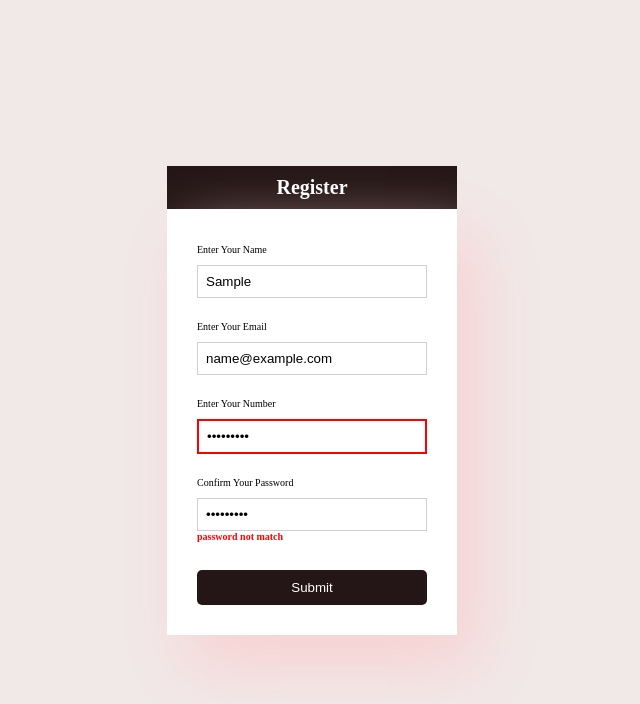
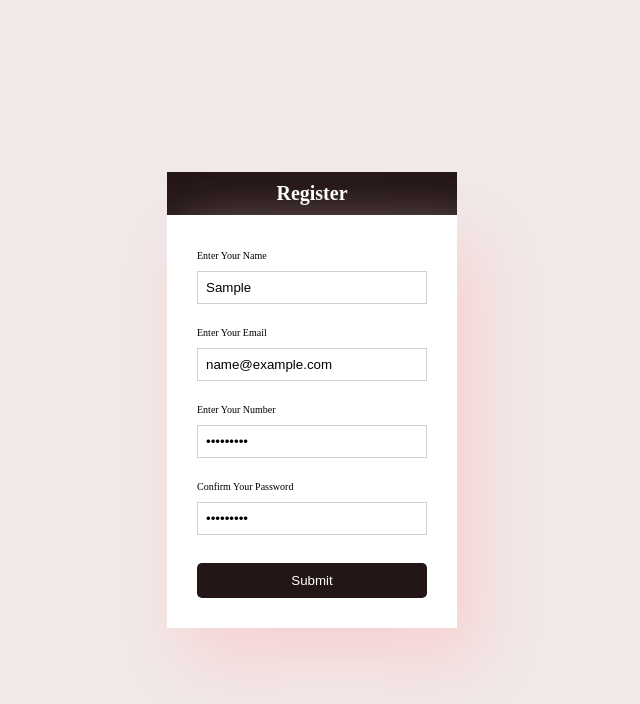
Before and after one commit to abdurDaily/jsValidation, a plain HTML site: page index.html in a window 1280 px wide. Both pictures are taken after typing "Sample", "name@example.com", "Sample123", "Sample123" into the empty fields and a click on the button "Submit". Shown: the whole page, without its empty margins (328-968 px from the left). Drawn offline with Linux system fonts and the light colour scheme.

Commit message:
Add files via upload

```diff
--- a/index.html
+++ b/index.html
@@ -11,7 +11,7 @@
         <div class="container">
             <h4>Register</h4>
             <div class="card">
-                <form action="https://www.w3schools.com/" method="get">
+                <form action="" method="get">
                     <label for="name">enter your name</label>
                     <input class="name" name="name" type="text" placeholder="enter your name">
                     <small class="name-error">Name Field Is Required.</small>
--- a/js/app.js
+++ b/js/app.js
@@ -1,6 +1,7 @@
 let form = document.querySelector('button');
 
 form.addEventListener('click',function(e){
+    e.preventDefault();
     let name = document.querySelector('.name');
     let email = document.querySelector('.email');
     let number = document.querySelector('.number');
@@ -14,28 +15,48 @@ form.addEventListener('click',function(e){
 
 
     if(name.value === ''){
-            e.preventDefault();
             name.classList.add('error');
             nameError.classList.add('textError');
             return false;
+        }else{
+            name.classList.remove('error');
+            nameError.classList.remove('textError');
         }
+
+
+
         if(email.value === ''){
-            e.preventDefault();
             email.classList.add('error');
             emailError.classList.add('textError');
             return false;
+        }else{
+            email.classList.remove('error');
+            emailError.classList.remove('textError');
         }
+
+
+
         if(number.value === ''){
-            e.preventDefault();
             number.classList.add('error');
             passError.classList.add('textError');
             return false;
+        }else{
+            number.classList.remove('error');
+            passError.classList.remove('textError');
         }
-        if(conPassError.value != number.value){
-            e.preventDefault();
-            number.classList.add('error');
+
+
+        if(conPass.value != number.value){
+            conPass.classList.add('error');
             conPassError2.classList.add('textError');
             return false;
         }
+        if(conPass.value === number.value){
+            alert('ok');
+        }else{
+            alert('not ok');
+        }
         return true;
+
+
 });
```
